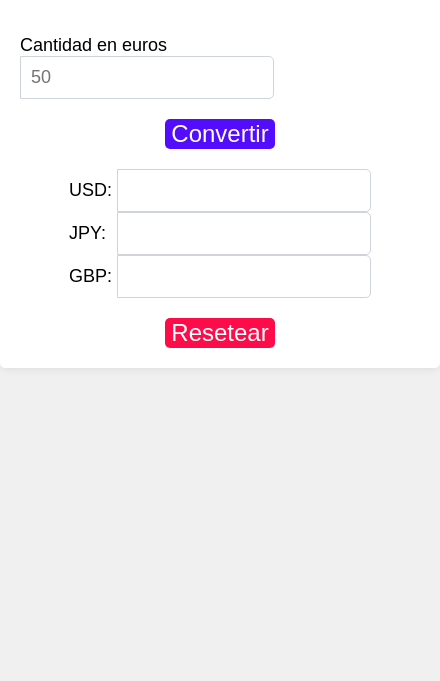
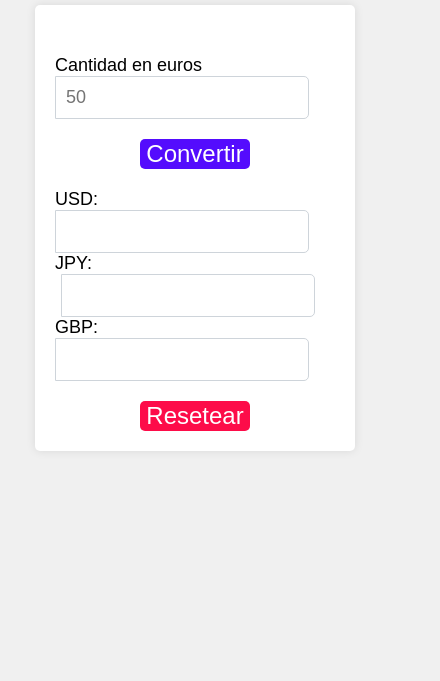
Before and after one commit to AlvaroG-code/conversor-monedas, a plain HTML site: page index.html in a window 390 px wide. Shown: the part 163-844 px from the top of the page, 440 px wide, since content can reach past the window. Drawn offline with Linux system fonts and the light colour scheme.

Commit message:
Exchange money converter

```diff
--- a/css/style.css
+++ b/css/style.css
@@ -74,3 +74,14 @@ h1 {
     text-align: center;
     margin-top: 100px;
 }
+
+@media screen and (max-width: 756px) {
+    form {
+        width: 80%;
+    }
+
+    body {
+        padding: 20px;
+    }
+
+}
```
Also changed, not shown: link github.txt (added), link vercel.txt (added), 1 other file.
